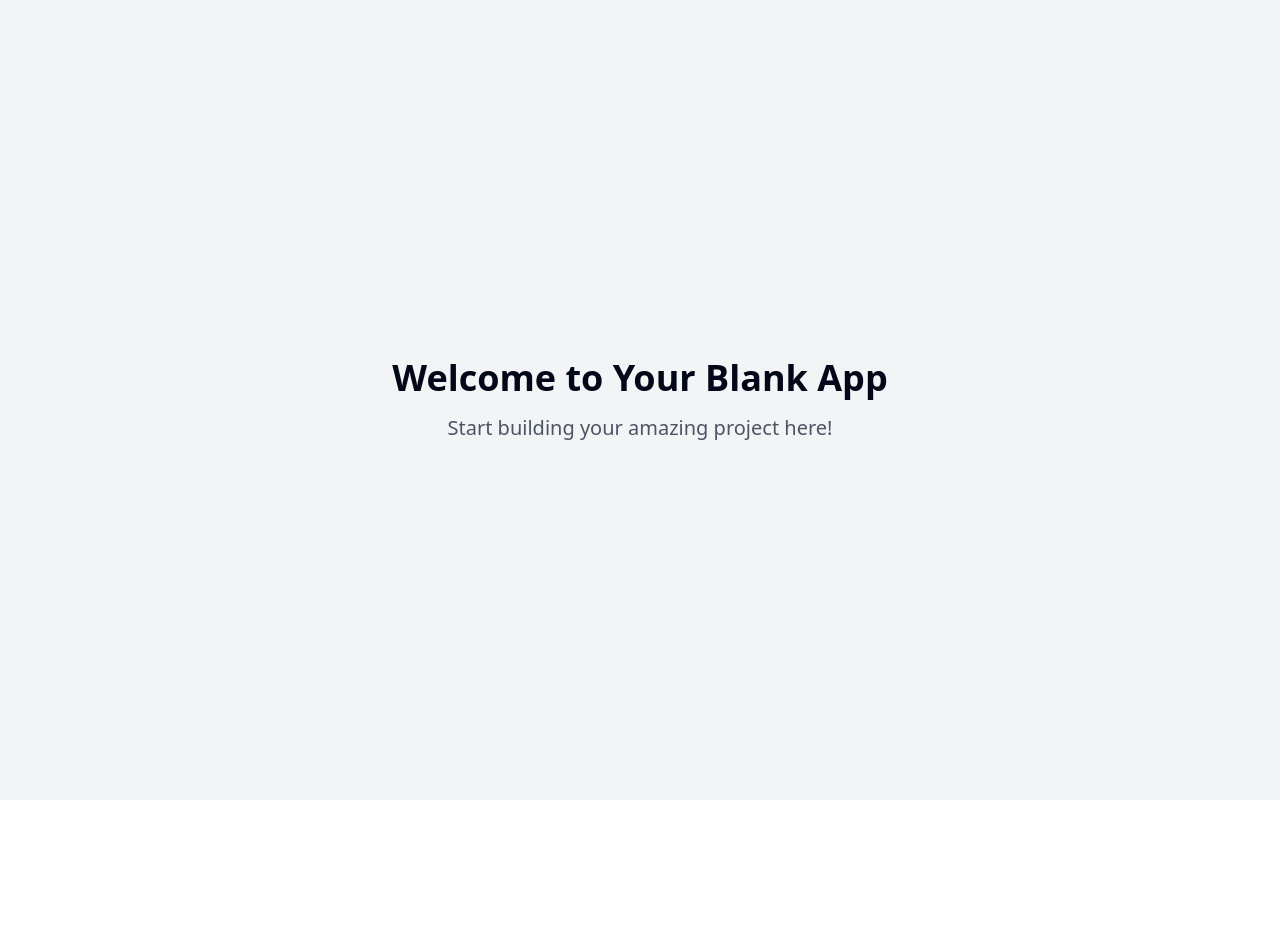
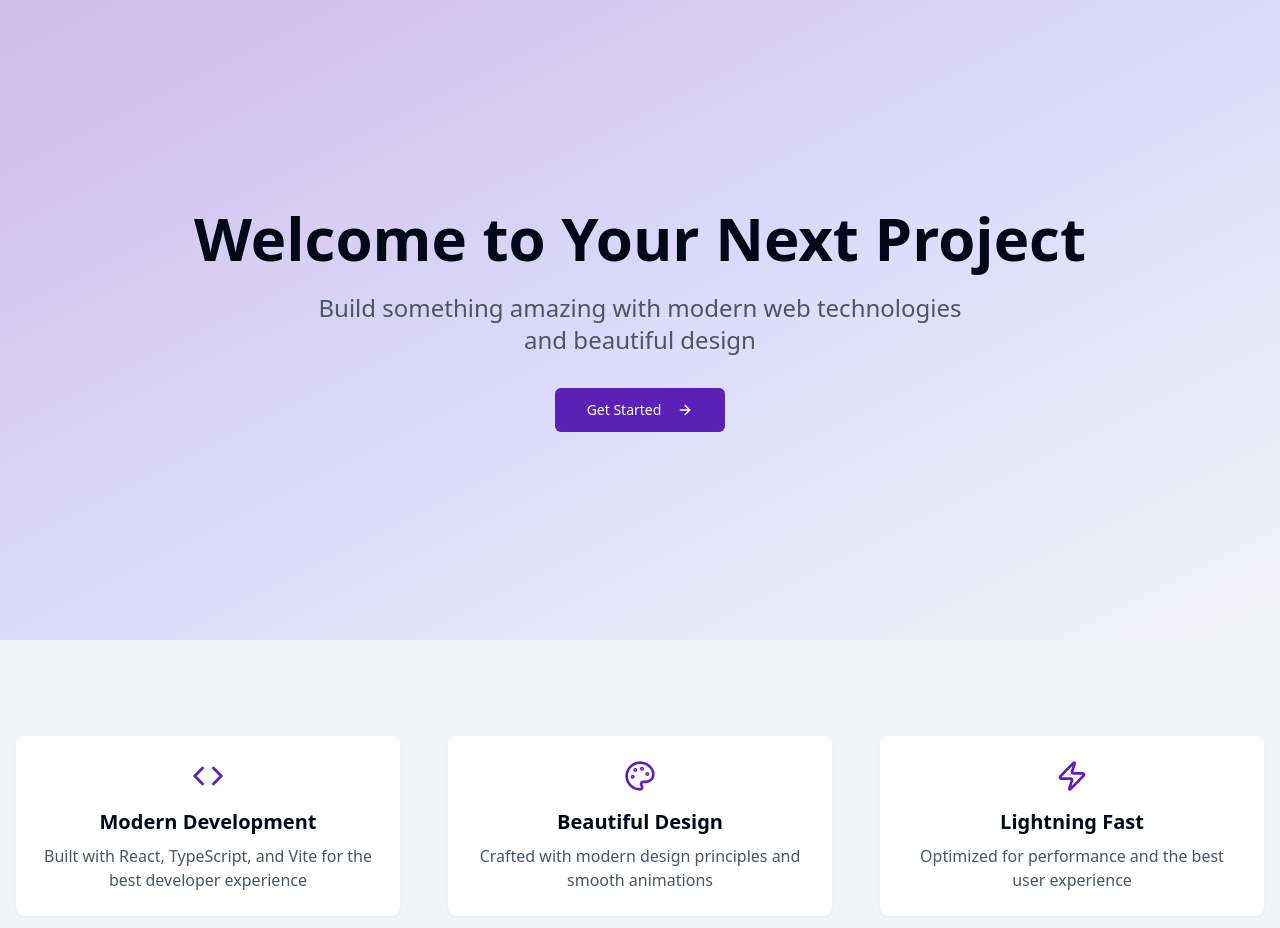
Before and after one commit to contact2121/vibrant-react-venture, a React (Vite) app: page / in a window 1280 px wide. Shown: the top 928 px of the page. Before the commit the page ends 800 px from the top, so only its background shows below. Built offline with nearby package versions, Linux system fonts and the light colour scheme.

Commit message:
Start React JS project
Initialized a new React JS project structure with necessary configuration files and components.
[skip gpt_engineer]

```diff
--- a/index.html
+++ b/index.html
@@ -3,12 +3,12 @@
   <head>
     <meta charset="UTF-8" />
     <meta name="viewport" content="width=device-width, initial-scale=1.0" />
-    <title>vibrant-react-venture</title>
-    <meta name="description" content="Lovable Generated Project" />
+    <title>Modern React App</title>
+    <meta name="description" content="A modern React application built with Vite" />
     <meta name="author" content="Lovable" />
     <meta property="og:image" content="/og-image.png" />
+    <link href="https://fonts.googleapis.com/css2?family=Inter:wght@400;500;600;700&display=swap" rel="stylesheet">
   </head>
-
   <body>
     <div id="root"></div>
     <script src="https://cdn.gpteng.co/gptengineer.js" type="module"></script>
--- /dev/null
+++ b/src/components/Features.tsx
@@ -0,0 +1,41 @@
+import { Code, Palette, Zap } from "lucide-react";
+
+const features = [
+  {
+    icon: <Code className="h-8 w-8 mb-4 text-primary" />,
+    title: "Modern Development",
+    description: "Built with React, TypeScript, and Vite for the best developer experience",
+  },
+  {
+    icon: <Palette className="h-8 w-8 mb-4 text-primary" />,
+    title: "Beautiful Design",
+    description: "Crafted with modern design principles and smooth animations",
+  },
+  {
+    icon: <Zap className="h-8 w-8 mb-4 text-primary" />,
+    title: "Lightning Fast",
+    description: "Optimized for performance and the best user experience",
+  },
+];
+
+export const Features = () => {
+  return (
+    <div className="py-24 bg-secondary">
+      <div className="container mx-auto px-4">
+        <div className="grid grid-cols-1 md:grid-cols-3 gap-12">
+          {features.map((feature, index) => (
+            <div
+              key={index}
+              className="text-center p-6 rounded-lg bg-white shadow-sm hover:shadow-md transition-shadow animate-fade-in"
+              style={{ animationDelay: `${index * 100}ms` }}
+            >
+              <div className="flex justify-center">{feature.icon}</div>
+              <h3 className="text-xl font-semibold mb-2">{feature.title}</h3>
+              <p className="text-gray-600">{feature.description}</p>
+            </div>
+          ))}
+        </div>
+      </div>
+    </div>
+  );
+};
--- /dev/null
+++ b/src/components/Hero.tsx
@@ -0,0 +1,25 @@
+import { ArrowRight } from "lucide-react";
+import { Button } from "@/components/ui/button";
+
+export const Hero = () => {
+  return (
+    <div className="relative min-h-[80vh] flex items-center justify-center overflow-hidden">
+      <div className="absolute inset-0 bg-gradient-to-br from-primary/30 via-accent/20 to-secondary animate-fade-in" />
+      <div className="relative container mx-auto px-4 py-16 text-center">
+        <h1 className="text-4xl md:text-6xl font-bold mb-6 animate-slide-up">
+          Welcome to Your Next Project
+        </h1>
+        <p className="text-xl md:text-2xl text-gray-600 mb-8 max-w-2xl mx-auto animate-slide-up">
+          Build something amazing with modern web technologies and beautiful design
+        </p>
+        <Button
+          size="lg"
+          className="animate-slide-up hover:translate-x-1 transition-transform"
+        >
+          Get Started
+          <ArrowRight className="ml-2 h-4 w-4" />
+        </Button>
+      </div>
+    </div>
+  );
+};
--- a/src/pages/Index.tsx
+++ b/src/pages/Index.tsx
@@ -1,13 +1,12 @@
-// Update this page (the content is just a fallback if you fail to update the page)
+import { Hero } from "@/components/Hero";
+import { Features } from "@/components/Features";
 
 const Index = () => {
   return (
-    <div className="min-h-screen flex items-center justify-center bg-gray-100">
-      <div className="text-center">
-        <h1 className="text-4xl font-bold mb-4">Welcome to Your Blank App</h1>
-        <p className="text-xl text-gray-600">Start building your amazing project here!</p>
-      </div>
-    </div>
+    <main className="min-h-screen">
+      <Hero />
+      <Features />
+    </main>
   );
 };
 
--- a/tailwind.config.ts
+++ b/tailwind.config.ts
@@ -12,85 +12,46 @@ export default {
   theme: {
     container: {
       center: true,
-			padding: '2rem',
+      padding: "2rem",
       screens: {
-				'2xl': '1400px'
-			}
+        "2xl": "1400px",
+      },
     },
     extend: {
       colors: {
-				border: 'hsl(var(--border))',
-				input: 'hsl(var(--input))',
-				ring: 'hsl(var(--ring))',
-				background: 'hsl(var(--background))',
-				foreground: 'hsl(var(--foreground))',
+        border: "hsl(var(--border))",
+        input: "hsl(var(--input))",
+        ring: "hsl(var(--ring))",
+        background: "hsl(var(--background))",
+        foreground: "hsl(var(--foreground))",
         primary: {
-					DEFAULT: 'hsl(var(--primary))',
-					foreground: 'hsl(var(--primary-foreground))'
+          DEFAULT: "#5B21B6",
+          foreground: "#FFFFFF",
         },
         secondary: {
-					DEFAULT: 'hsl(var(--secondary))',
-					foreground: 'hsl(var(--secondary-foreground))'
-				},
-				destructive: {
-					DEFAULT: 'hsl(var(--destructive))',
-					foreground: 'hsl(var(--destructive-foreground))'
-				},
-				muted: {
-					DEFAULT: 'hsl(var(--muted))',
-					foreground: 'hsl(var(--muted-foreground))'
+          DEFAULT: "#F3F4F6",
+          foreground: "#1F2937",
         },
         accent: {
-					DEFAULT: 'hsl(var(--accent))',
-					foreground: 'hsl(var(--accent-foreground))'
+          DEFAULT: "#4F46E5",
+          foreground: "#FFFFFF",
         },
-				popover: {
-					DEFAULT: 'hsl(var(--popover))',
-					foreground: 'hsl(var(--popover-foreground))'
       },
-				card: {
-					DEFAULT: 'hsl(var(--card))',
-					foreground: 'hsl(var(--card-foreground))'
-				},
-				sidebar: {
-					DEFAULT: 'hsl(var(--sidebar-background))',
-					foreground: 'hsl(var(--sidebar-foreground))',
-					primary: 'hsl(var(--sidebar-primary))',
-					'primary-foreground': 'hsl(var(--sidebar-primary-foreground))',
-					accent: 'hsl(var(--sidebar-accent))',
-					'accent-foreground': 'hsl(var(--sidebar-accent-foreground))',
-					border: 'hsl(var(--sidebar-border))',
-					ring: 'hsl(var(--sidebar-ring))'
-				}
-			},
-			borderRadius: {
-				lg: 'var(--radius)',
-				md: 'calc(var(--radius) - 2px)',
-				sm: 'calc(var(--radius) - 4px)'
+      animation: {
+        "fade-in": "fade-in 0.5s ease-out",
+        "slide-up": "slide-up 0.5s ease-out",
       },
       keyframes: {
-				'accordion-down': {
-					from: {
-						height: '0'
+        "fade-in": {
+          "0%": { opacity: "0" },
+          "100%": { opacity: "1" },
         },
-					to: {
-						height: 'var(--radix-accordion-content-height)'
-					}
+        "slide-up": {
+          "0%": { transform: "translateY(20px)", opacity: "0" },
+          "100%": { transform: "translateY(0)", opacity: "1" },
         },
-				'accordion-up': {
-					from: {
-						height: 'var(--radix-accordion-content-height)'
       },
-					to: {
-						height: '0'
-					}
-				}
     },
-			animation: {
-				'accordion-down': 'accordion-down 0.2s ease-out',
-				'accordion-up': 'accordion-up 0.2s ease-out'
-			}
-		}
   },
   plugins: [require("tailwindcss-animate")],
 } satisfies Config;
```
Lines whose indentation alone changed are shown as unchanged.
